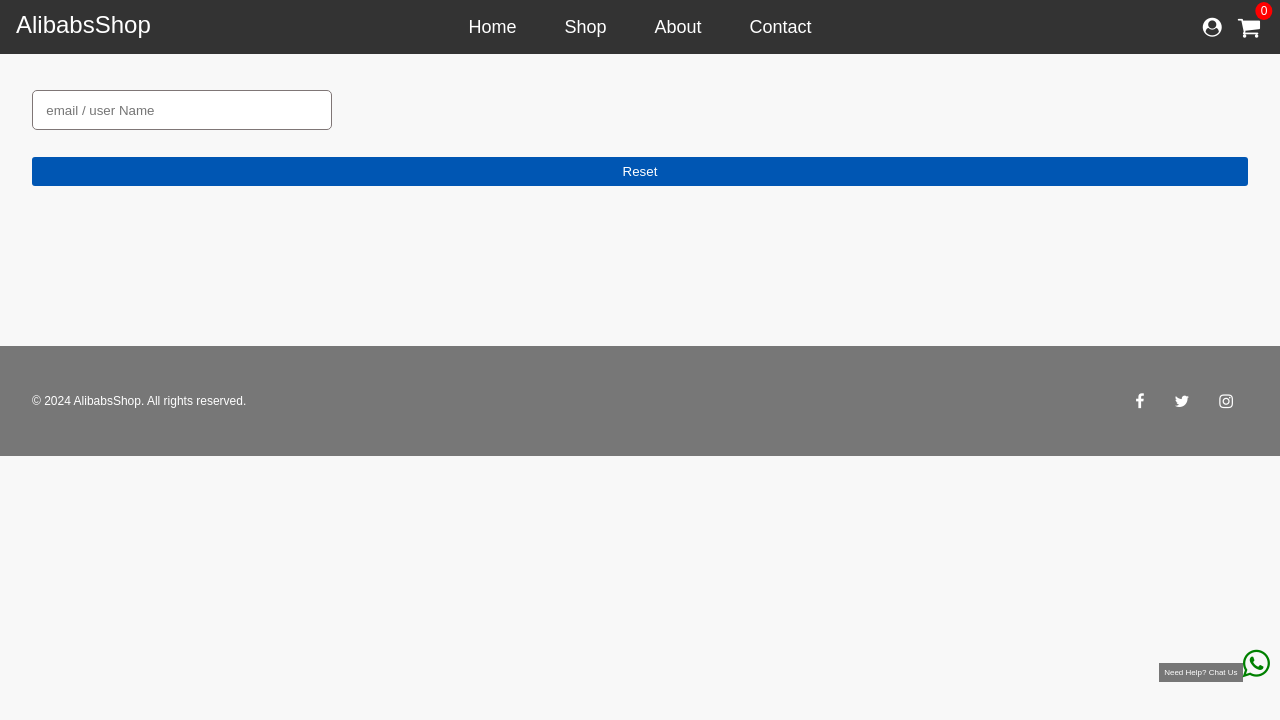
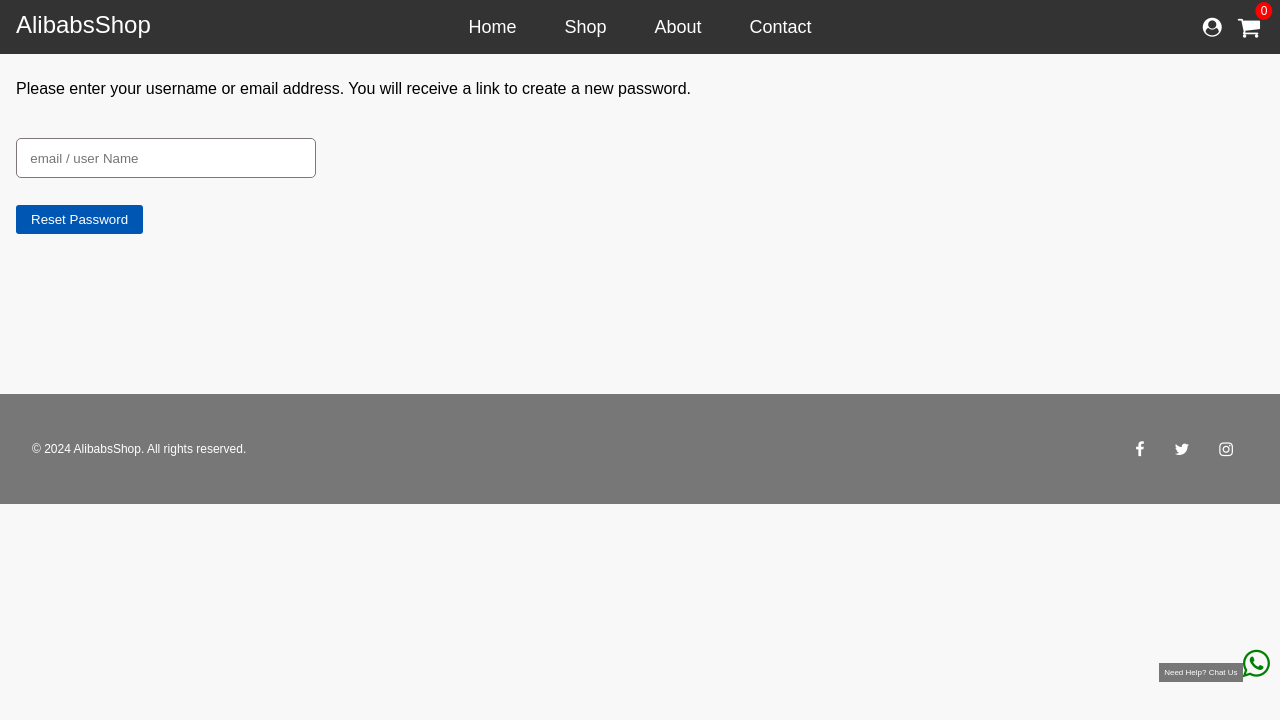
Before and after one commit to abmanaf/ShopMe, a React (Vite) app: page /E-commerce-react/ForgotPassword in a window 1280 px wide. Shown: the top 720 px of the page. Built offline with nearby package versions, Linux system fonts and the light colour scheme.

Commit message:
Updated the forgot password logic

```diff
--- a/src/ForgotPassword.jsx
+++ b/src/ForgotPassword.jsx
@@ -1,6 +1,6 @@
 import React, { useState } from "react";
 
-function ForgotPassword({ enteredDetails, userName }) {
+function ForgotPassword({ enteredDetails }) {
   const [resetPassword, setResetPassword] = useState("");
 
   const handleReset = (e) => {
@@ -11,20 +11,33 @@ function ForgotPassword({ enteredDetails, userName }) {
     e.preventDefault();
 
     const findToReset = enteredDetails.find(
-      (userToReset) => userToReset.userName === userName
+      (userToReset) => userToReset.email === resetPassword || userToReset.userName === resetPassword
     );
 
     if (findToReset) {
       // Perform actions to reset the password
+      // Here, you would typically update the password for the found user
+      // For demonstration purposes, let's assume we set a new password directly in the state
+      const updatedDetails = enteredDetails.map(user => {
+        if (user.email === findToReset.email) {
+          return { ...user, password: "newPassword" };
+        }
+        return user;
+      });
+      setResetPassword("");
+      console.log("Updated user details:", updatedDetails);
+      alert("Password reset successful. Check your email for further instructions.");
+    } else {
+      alert("User not found. Please check your email or username.");
     }
   };
 
   return (
-    <div style={{ margin: "2em" }}>
+    <div style={{ marginTop: "5em", marginLeft: '1em', marginRight: '1em' }}>
       <form onSubmit={handleSubmit}>
         <p>
-          Forgotten your password? Please enter your username or email address.
-          You will receive a link to create a new password via email.
+         Please enter your username or email address.
+          You will receive a link to create a new password.
         </p>
         <input
           style={{
@@ -35,10 +48,13 @@ function ForgotPassword({ enteredDetails, userName }) {
           }}
           type="text"
           placeholder="email / user Name"
+          value={resetPassword}
           onChange={handleReset}
         />{" "}
         <br />
         <input
+          type="submit"
+          value="Reset Password"
           style={{
             marginTop: "2em",
             padding: "7px 15px",
@@ -47,10 +63,8 @@ function ForgotPassword({ enteredDetails, userName }) {
             cursor: "pointer",
             border: "none",
             borderRadius: "3px",
+            width: 'auto'
           }}
-          type="reset"
-          name="reset"
-          id=""
         />
       </form>
     </div>
```
